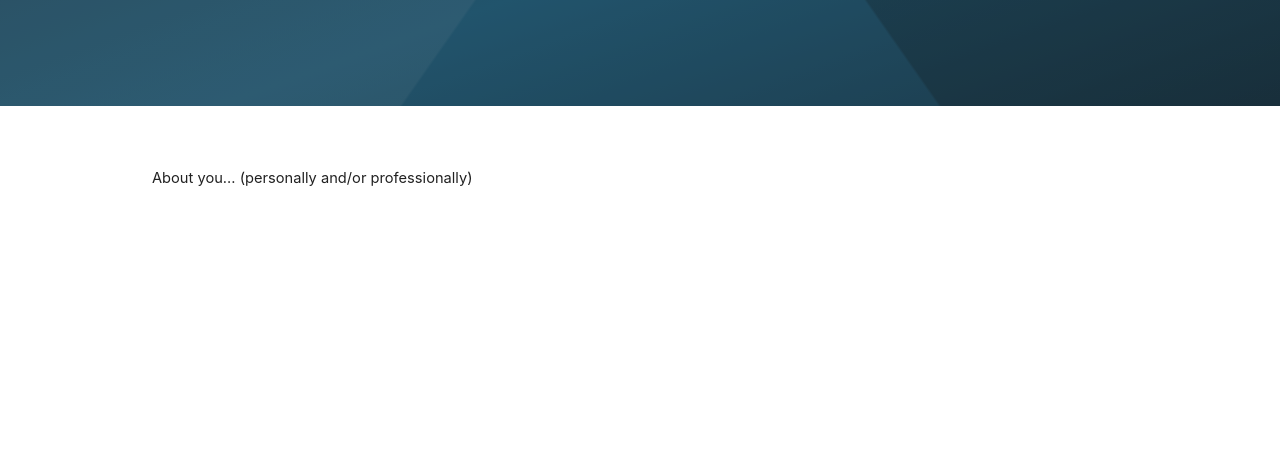
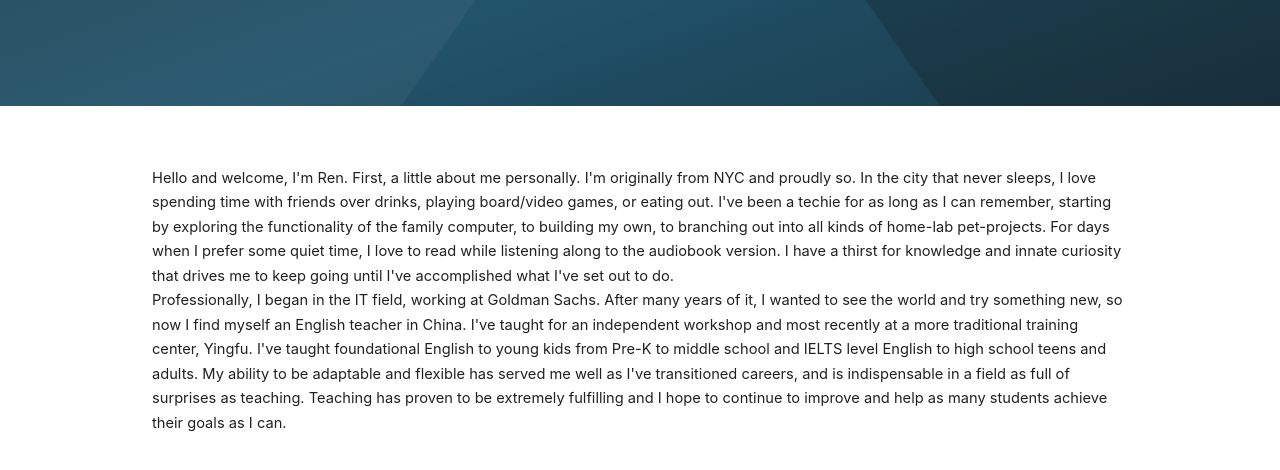
Before and after one commit to Green-Gadget/lsmorelandportfolio, a plain HTML site: page index.html in a window 1280 px wide. Shown: the part 290-760 px from the top of the page. Drawn offline with Linux system fonts and the light colour scheme.

Commit message:
Update index.html
Update 'About Me'

```diff
--- a/index.html
+++ b/index.html
@@ -24,7 +24,10 @@
   <!-- Page Content: Edit your content for this page below -->
   <main class="page-main">
     <article class="portfolio-page">
-      <p>About you... (personally and/or professionally)</p>
+      <p>Hello and welcome, I'm Ren. First, a little about me personally. I'm originally from NYC and proudly so. In the city that never sleeps, I love spending time with friends over drinks, playing board/video games, or eating out. I've been a techie for as long as I can remember, starting by exploring the functionality of the family computer, to building my own, to branching out into all kinds of home-lab pet-projects. For days when I prefer some quiet time, I love to read while listening along to the audiobook version. I have a thirst for knowledge and innate curiosity that drives me to keep going until I've accomplished what I've set out to do.
+        <br>
+        Professionally, I began in the IT field, working at Goldman Sachs.  After many years of it, I wanted to see the world and try something new, so now I find myself an English teacher in China. I've taught for an independent workshop and most recently at a more traditional training center, Yingfu. I've taught foundational English to young kids from Pre-K to middle school and IELTS level English to high school teens and adults. My ability to be adaptable and flexible has served me well as I've transitioned careers, and is indispensable in a field as full of surprises as teaching. Teaching has proven to be extremely fulfilling and I hope to continue to improve and help as many students achieve their goals as I can.
+      </p>
     </article>
   </main>
 
```
